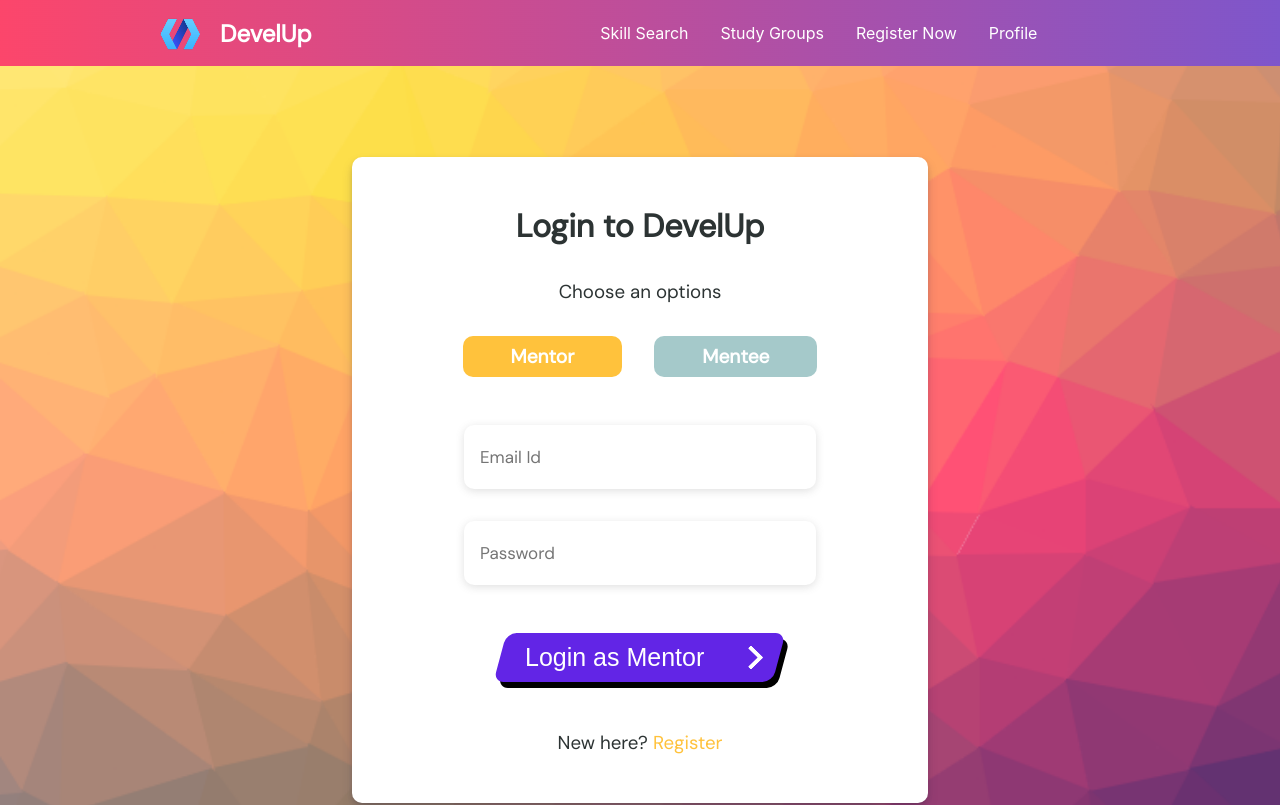
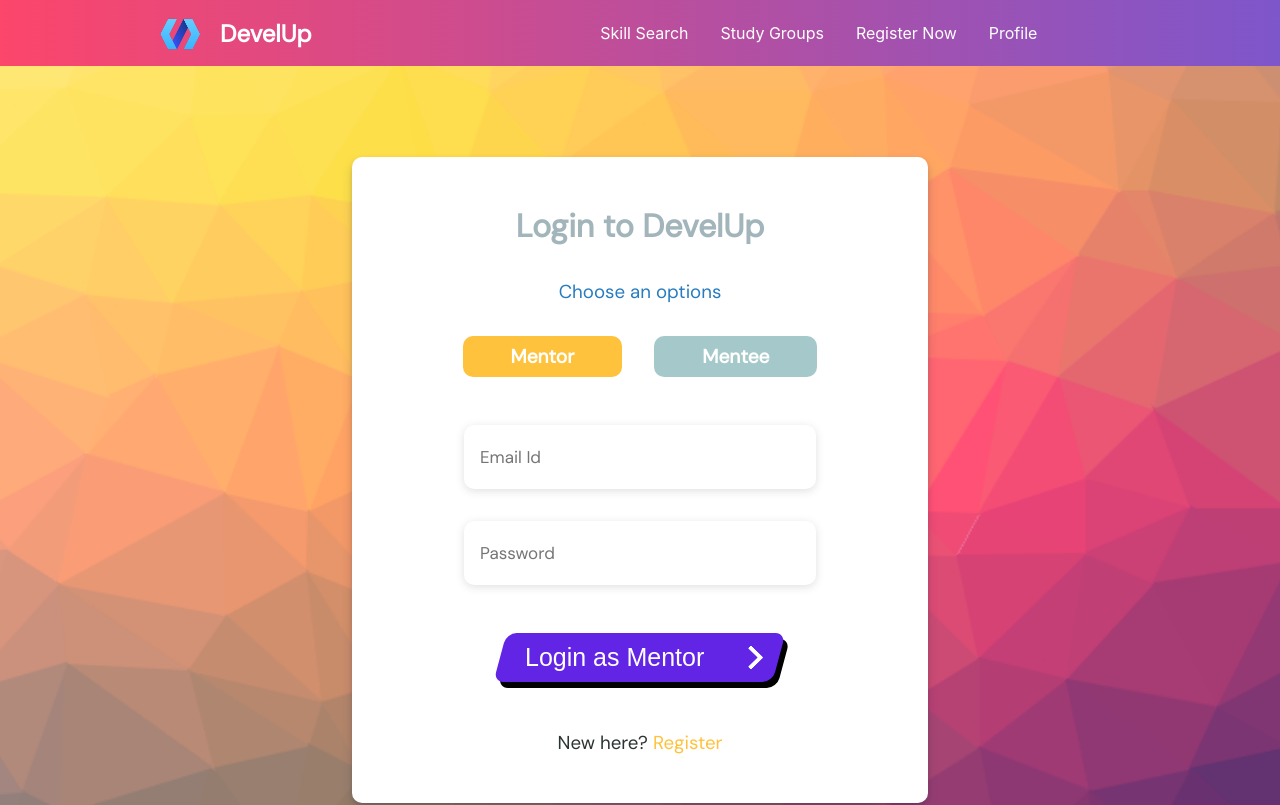
Before and after one commit to aryanjangid/DevelUp, a React (Create React App) app in the folder client/: page /login in a window 1280 px wide. Shown: the top 805 px of the page. Built offline with nearby package versions, Linux system fonts and the light colour scheme; no server answers.

Commit message:
register and login css updated

```diff
--- a/client/src/pages/Login/Login.jsx
+++ b/client/src/pages/Login/Login.jsx
@@ -56,8 +56,8 @@ export default function Login() {
     }}  >
       {/* <h1 style={{ marginBottom: "2rem" }}>DevelUp</h1> */}
       <div className={classes.loginBox}>
-        <h1 style={{ marginBottom: "2rem" }}>Login to DevelUp</h1>
-        <h3 style={{ marginBottom: "2rem" }}>Choose an options</h3>
+        <h1 style={{ marginBottom: "2rem",color:'#A2B5BB' }}>Login to DevelUp</h1>
+        <h3 style={{ marginBottom: "2rem" ,color:'#277BC0'}}>Choose an options</h3>
         <div style={{ marginBottom: "2rem" }} className={classes.selectoption}>
           <div style={{ backgroundColor: `${selectedOption === "mentor" ? "#FFC23C" : "#A5C9CA"}` }} onClick={() => setSelectedOption("mentor")}><h1>Mentor</h1></div>
           <div style={{ backgroundColor: `${selectedOption === "mentee" ? "#FFC23C" : "#A5C9CA"}` }} onClick={() => setSelectedOption("mentee")}><h1>Mentee</h1></div>
--- a/client/src/pages/Register/Register.jsx
+++ b/client/src/pages/Register/Register.jsx
@@ -52,8 +52,8 @@ export default function Login() {
         }}  >
             {/* <h1 style={{ marginBottom: "2rem" }}>DevelUp</h1> */}
             <div className={classes.loginBox}>
-                <h1 style={{ marginBottom: "2rem" }}>Register to DevelUp</h1>
-                <h3 style={{ marginBottom: "2rem" }}>Choose an options</h3>
+                <h1 style={{ marginBottom: "2rem" ,color:'#A2B5BB'}}>Register to DevelUp</h1>
+                <h3 style={{ marginBottom: "2rem",color:'#277BC0'}}>Choose an options</h3>
                 <div style={{ marginBottom: "2rem" }} className={classes.selectoption}>
                     <div style={{ backgroundColor: `${selectedOption === "mentor" ? "#FFC23C" : "#A5C9CA"}` }} onClick={() => setSelectedOption("mentor")}><h1>Mentor</h1></div>
                     <div style={{ backgroundColor: `${selectedOption === "mentee" ? "#FFC23C" : "#A5C9CA"}` }} onClick={() => setSelectedOption("mentee")}><h1>Mentee</h1></div>
@@ -63,7 +63,7 @@ export default function Login() {
                     <input className="inputBox" type="email" id="email" name="email" placeholder='Email Id' onChange={(e) => setEmail(e.target.value)} value={email} />
                     <input className="inputBox" type="password" id="password" name="password" placeholder='Password' onChange={(e) => setPassword(e.target.value)} value={password} />
                     <div className={classes.skills}>
-                        <h3 style={{ fontSize: '1.2rem', fontWeight: '600', marginBottom: '1rem' }}>Choose Skills</h3>
+                        <h3 style={{ fontSize: '1.2rem', fontWeight: '600', marginBottom: '1rem',color:'#277BC0' }}>Choose Skills</h3>
                         <div className={classes.skillsDiv}>
                             {skillOptions.map((skill, index) => {
                                 return <h3 className={classes.skill} key={index} onClick={() => addSkill(index)} style={{ textAlign: 'center', margin: '10px', marginBottom: '10px', display: 'inline' }}>{skill}</h3>
@@ -71,7 +71,7 @@ export default function Login() {
                         </div>
                     </div>
                     <div className={classes.skills}>
-                        <h3 style={{ fontSize: '1.2rem', fontWeight: '600', marginBottom: '1rem' }}>Skills according to priority</h3>
+                        <h3 style={{ fontSize: '1.2rem', fontWeight: '600', marginBottom: '1rem' ,color:'#277BC0'}}>Skills according to your priority</h3>
                         <div className={classes.skillsDiv}>
                             {skills.map((skill, index) => {
                                 return <div className={classes.skill} key={index} style={{ textAlign: 'center', margin: '10px', marginBottom: '10px', display: 'inline' }} onClick={() => removeSkill(skill)}><h3> x {skill}</h3></div>
--- a/client/src/pages/Register/Register.module.css
+++ b/client/src/pages/Register/Register.module.css
@@ -4,7 +4,8 @@
     align-items: center;
     flex-direction: column;
     text-align: center;
-    padding:5rem;
+    padding-top:10rem;
+    padding-bottom: 5rem;
 }
 
 .loginBox {
```
